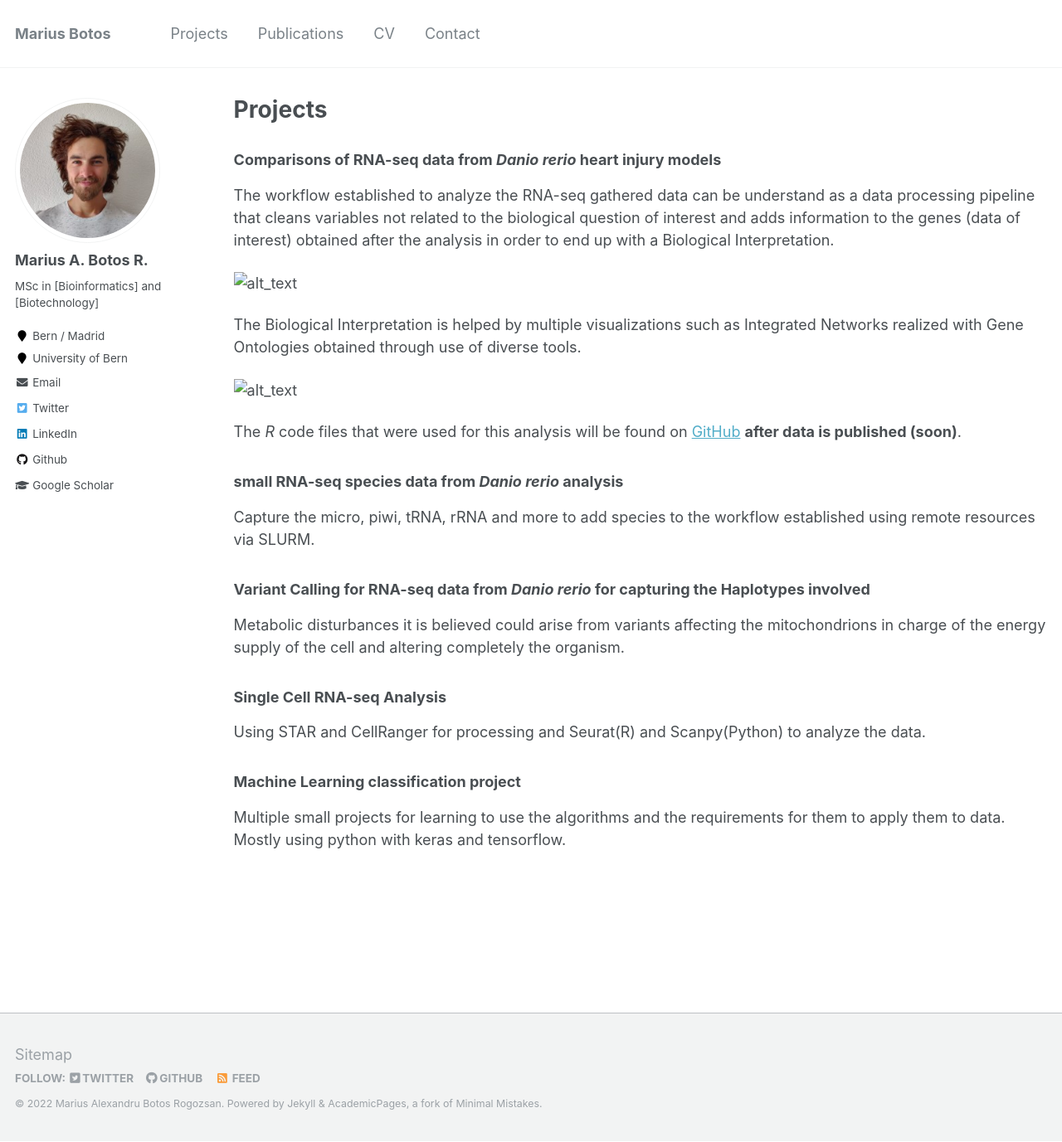
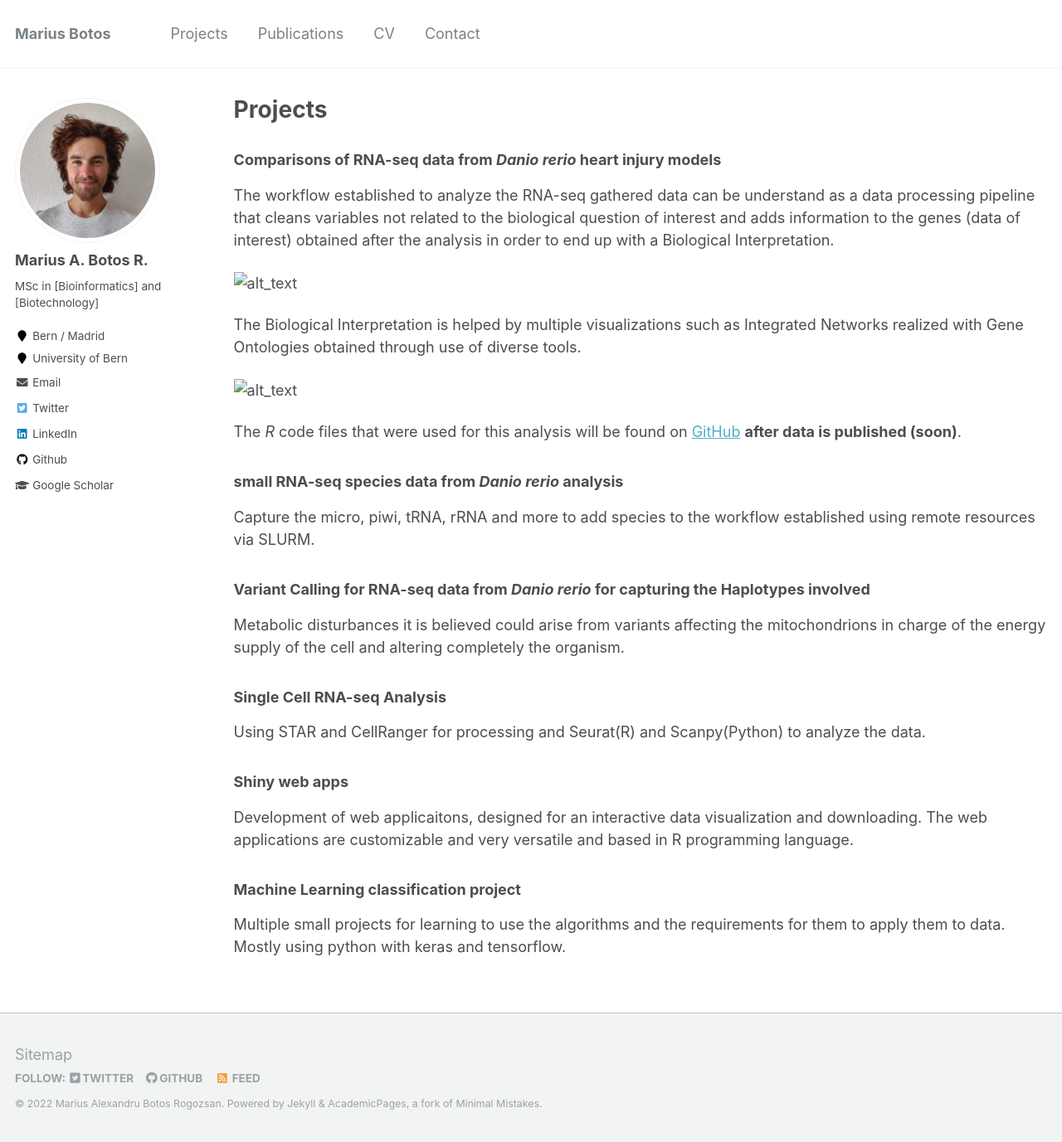
Before and after one commit to Sporgelum/Sporgelum.github.io, a Jekyll site: the page built from _pages/research.md, in a window 1280 px wide and 1377 px high. Shown: the whole window at 83% size. Built offline with Jekyll 4.4.1, drawn with Linux system fonts in a browser that asks for light colours.

Commit message:
add shiny info

```diff
--- a/_pages/research.md
+++ b/_pages/research.md
@@ -36,6 +36,10 @@ Metabolic disturbances it is believed could arise from variants affecting the mi
 
 Using STAR and CellRanger for processing and Seurat(R) and Scanpy(Python) to analyze the data.
 
+### Shiny web apps
+
+Development of web applicaitons, designed for an interactive data visualization and downloading.
+The web applications are customizable and very versatile and based in R programming language.
 
 ### Machine Learning classification project
 
```
